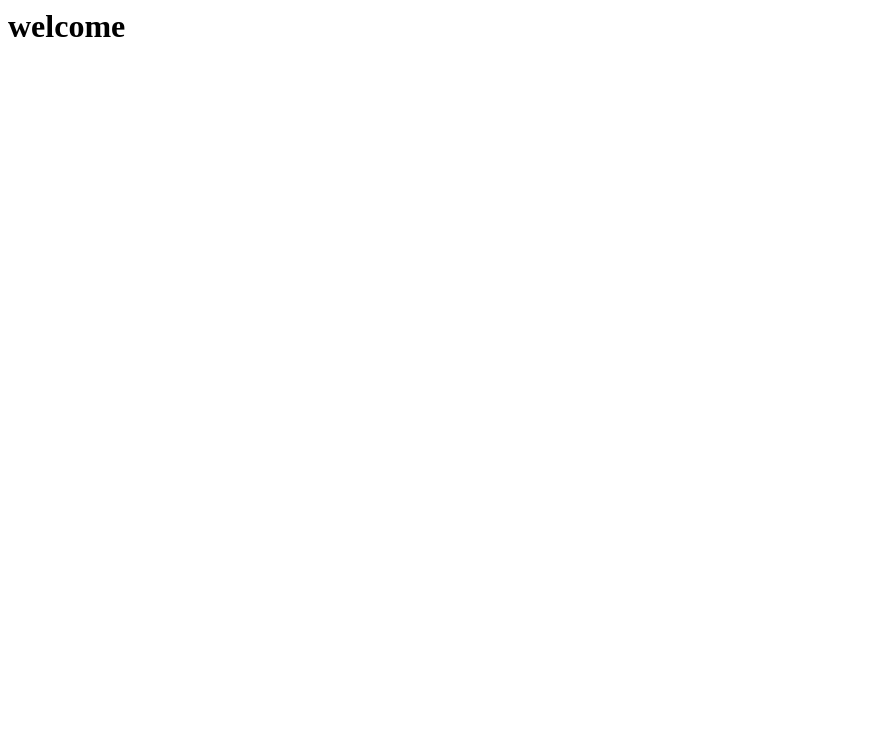
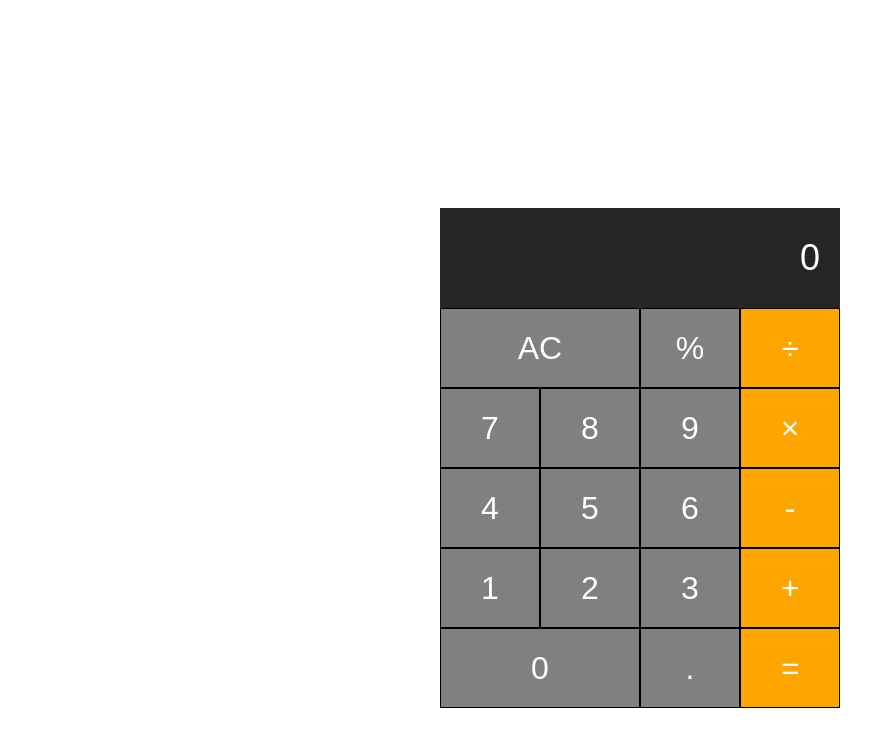
Before and after one commit to ilhampujianto/progateprojekmandiri, a plain HTML site: page docs/index.html in a window 1280 px wide. Shown: the whole page, without its empty margins (0-894 px from the left). Drawn offline with Linux system fonts and the light colour scheme; files that its build step writes are made by us from their sources.

Commit message:
Update index.html

```diff
--- a/docs/index.html
+++ b/docs/index.html
@@ -1 +1,46 @@
-<h1>welcome</h1>
+<!DOCTYPE html>
+<html lang="en">
+<head>
+    <meta charset="UTF-8">
+    <meta http-equiv="X-UA-Compatible" content="IE=edge">
+    <meta name="viewport" content="width=device-width, initial-scale=1.0">
+    <link rel="stylesheet" href="stylesheet.css">
+    <title>Calculator</title>
+</head>
+<body>
+    <div class="calculator">
+        <input type="text" class="calculator-screen" value="0" disabled>
+        <div class="calculator-keys">
+           <div class="row">
+               <button class="all-clear">AC</button>
+               <button class="percentage">%</button>
+               <button class="operator" value="/">&divide;</button>
+           </div>
+           <div class="row">
+            <button class="number" value="7">7</button>
+            <button class="number" value="8">8</button>
+            <button class="number" value="9">9</button>
+            <button class="operator" value="*">&times;</button>
+           </div>
+           <div class="row">
+            <button class="number" value="4">4</button>
+            <button class="number" value="5">5</button>
+            <button class="number" value="6">6</button>
+            <button class="operator" value="-">-</button>
+           </div>
+           <div class="row">
+            <button class="number" value="1">1</button>
+            <button class="number" value="2">2</button>
+            <button class="number" value="3">3</button>
+            <button class="operator" value="+">+</button>
+           </div>
+           <div class="row">
+            <button class="number zero-btn" value="0">0</button>
+            <button class="decimal" value=".">.</button>
+            <button class="equal-sign">=</button>
+           </div>
+        </div>
+    </div>
+    <script type="text/javascript" src="script.js"></script>
+</body>
+</html>
```
